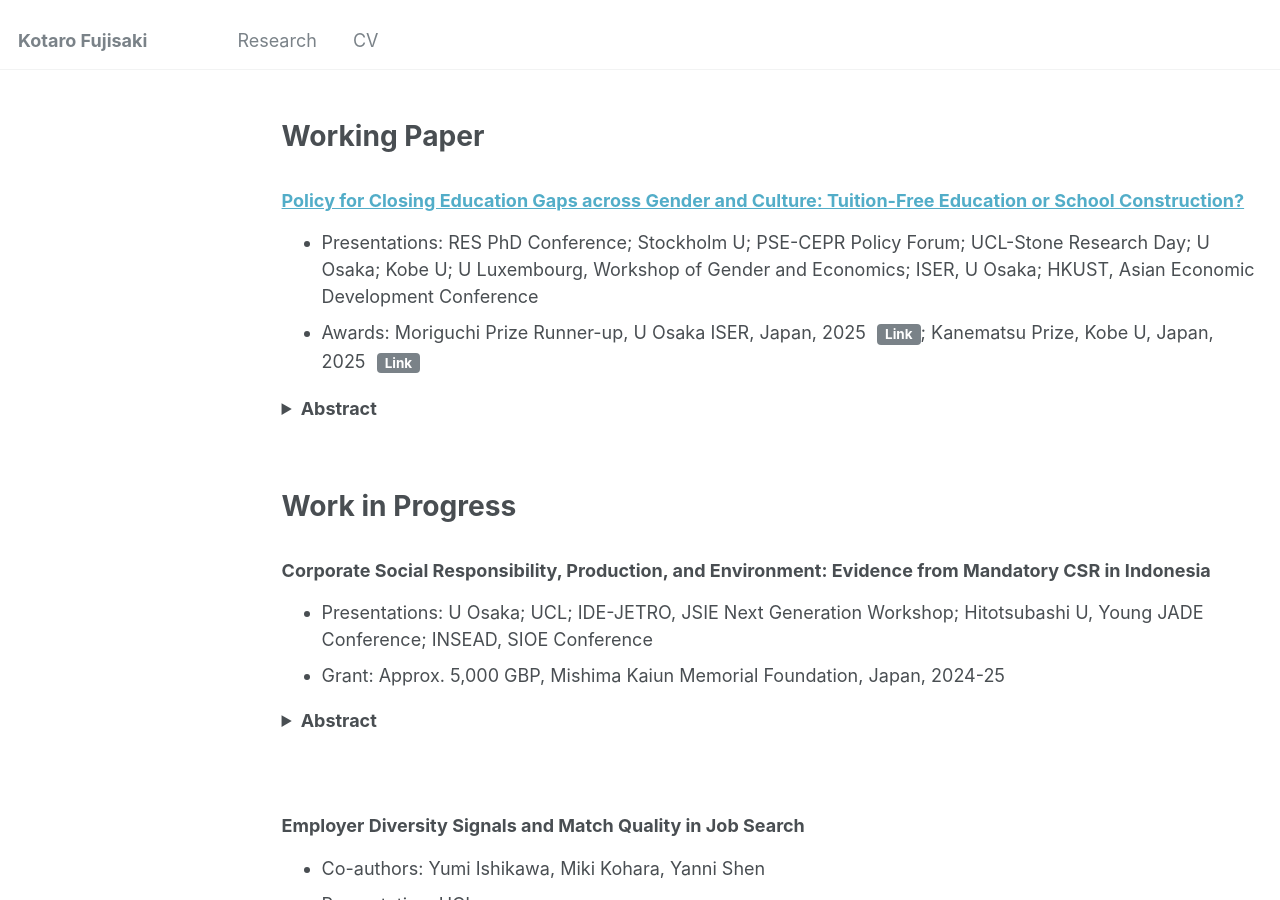
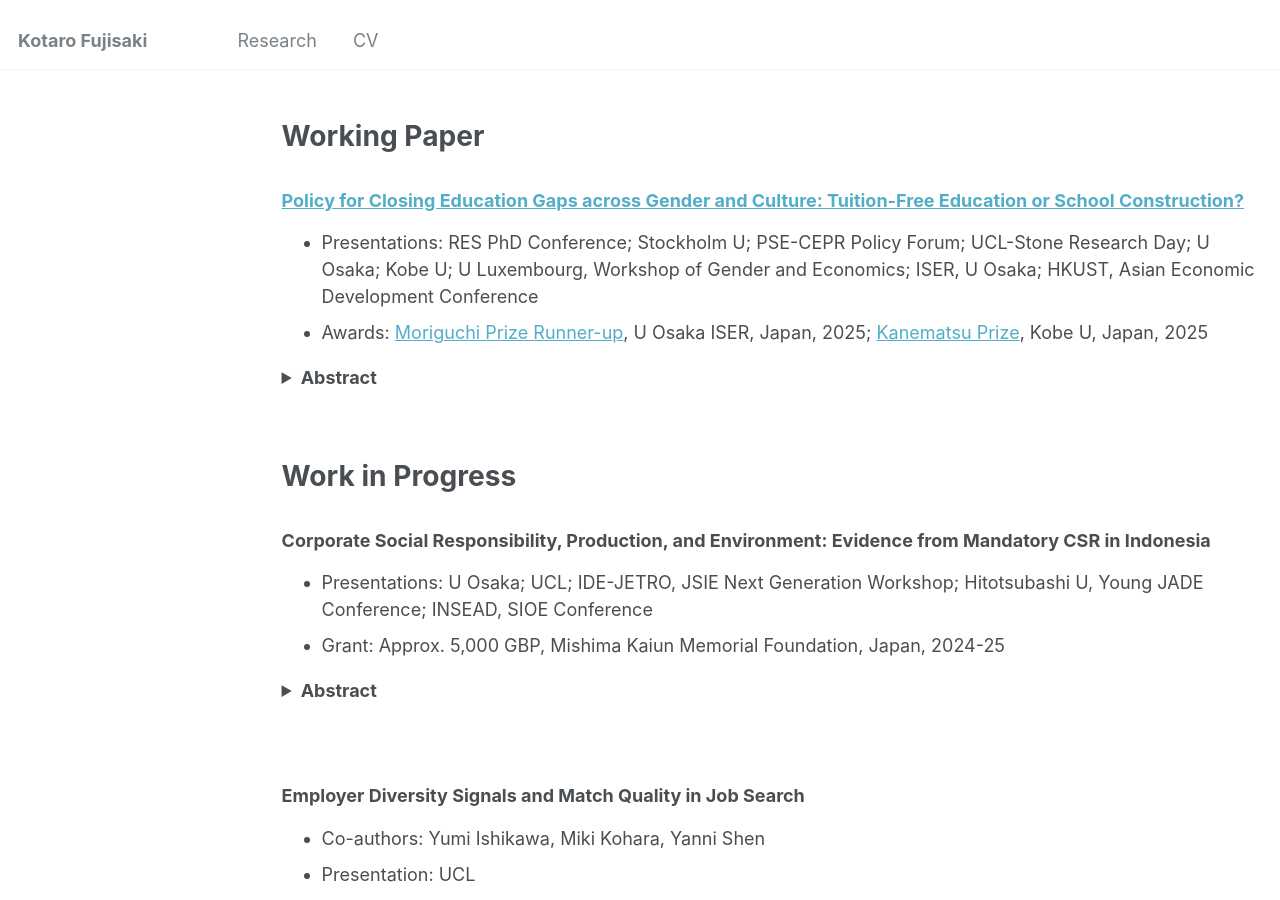
Before and after one commit to Kotaro-Fujisaki/kotaro-fujisaki.github.io, a Jekyll site: the page built from _pages/publications.md, in a window 1280 px wide and 900 px high. Built offline with Jekyll 4.4.1, drawn with Linux system fonts in a browser that asks for light colours.

Commit message:
Revise awards section with clickable links
Updated awards section with hyperlinks for clarity.

Signed-off-by: Kotaro-Fujisaki <163865887+Kotaro-Fujisaki@users.noreply.github.com>

```diff
--- a/_pages/publications.md
+++ b/_pages/publications.md
@@ -10,7 +10,7 @@ author_profile: false
 
 ### <a href="https://kotaro-fujisaki.github.io/files/PfCEG_20260103.pdf" target="_blank" rel="noopener">Policy for Closing Education Gaps across Gender and Culture: Tuition-Free Education or School Construction?</a>
 * Presentations: RES PhD Conference; Stockholm U; PSE-CEPR Policy Forum; UCL-Stone Research Day; U Osaka; Kobe U; U Luxembourg, Workshop of Gender and Economics; ISER, U Osaka; HKUST, Asian Economic Development Conference <br>
-* Awards: Moriguchi Prize Runner-up, U Osaka ISER, Japan, 2025 <a href="https://www.iser.osaka-u.ac.jp/en/events/moriguchi/past-winners" target="_blank" rel="noopener" class="btn" style="margin-left:6px;padding:2px 8px;border:1px solid #ccc;border-radius:4px;text-decoration:none;display:inline-block;line-height:1.2;">Link</a>; Kanematsu Prize, Kobe U, Japan, 2025 <a href="https://www.rieb.kobe-u.ac.jp/edu-society/kanematsu_prize/prize_thesis.html" target="_blank" rel="noopener" class="btn" style="margin-left:6px;padding:2px 8px;border:1px solid #ccc;border-radius:4px;text-decoration:none;display:inline-block;line-height:1.2;">Link</a>
+* Awards: <a href="https://www.iser.osaka-u.ac.jp/en/events/moriguchi/past-winners" target="_blank" rel="noopener">Moriguchi Prize Runner-up</a>, U Osaka ISER, Japan, 2025; <a href="https://www.rieb.kobe-u.ac.jp/edu-society/kanematsu_prize/prize_thesis.html" target="_blank" rel="noopener">Kanematsu Prize</a>, Kobe U, Japan, 2025
 <!---* Citation: Fujisaki, K. (2025) “Policy for Closing Education Gaps across Gender and Culture: Tuition-Free Education or School Construction?”, RIEB Discussion Paper Series No.2025-16 <a href="https://www.rieb.kobe-u.ac.jp/academic/ra/dp/English/dp2025-16.html" target="_blank" rel="noopener" class="btn" style="margin-left:6px;padding:2px 8px;border:1px solid #ccc;border-radius:4px;text-decoration:none;display:inline-block;line-height:1.2;">DP</a>-->
 <details class="abstract">
   <summary><strong>Abstract</strong></summary>
```
